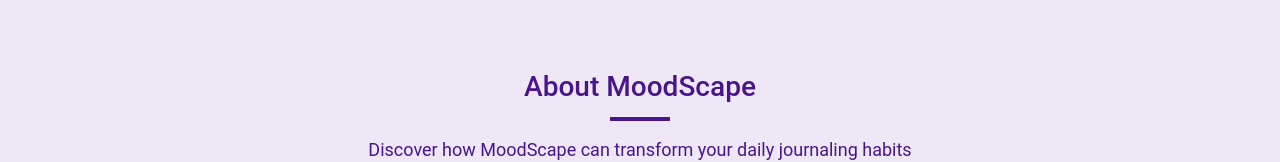
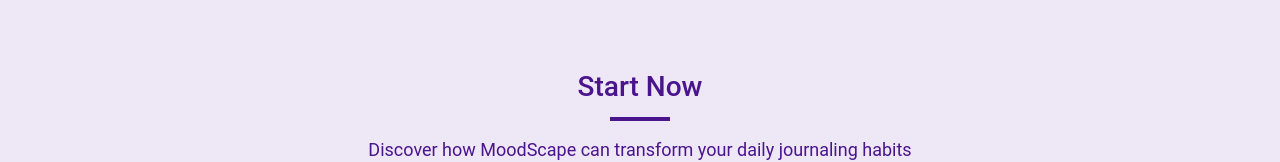
Before and after one commit to layanat/moodscape, a React (Create React App) app: page / in a window 1280 px wide. Shown: the part 586-748 px from the top of the page. Built offline with nearby package versions, Linux system fonts and the light colour scheme.

Commit message:
Changed about us to start now

```diff
--- a/src/pages/LandingPage.jsx
+++ b/src/pages/LandingPage.jsx
@@ -27,7 +27,7 @@
 
       <section className="about-us">
         <div className="about-us-content">
-          <h3 className="aboutush3"> About MoodScape</h3>
+          <h3 className="aboutush3"> Start Now</h3>
           <div className="line-div">
             <div className="green-line"></div>
           </div>
```
